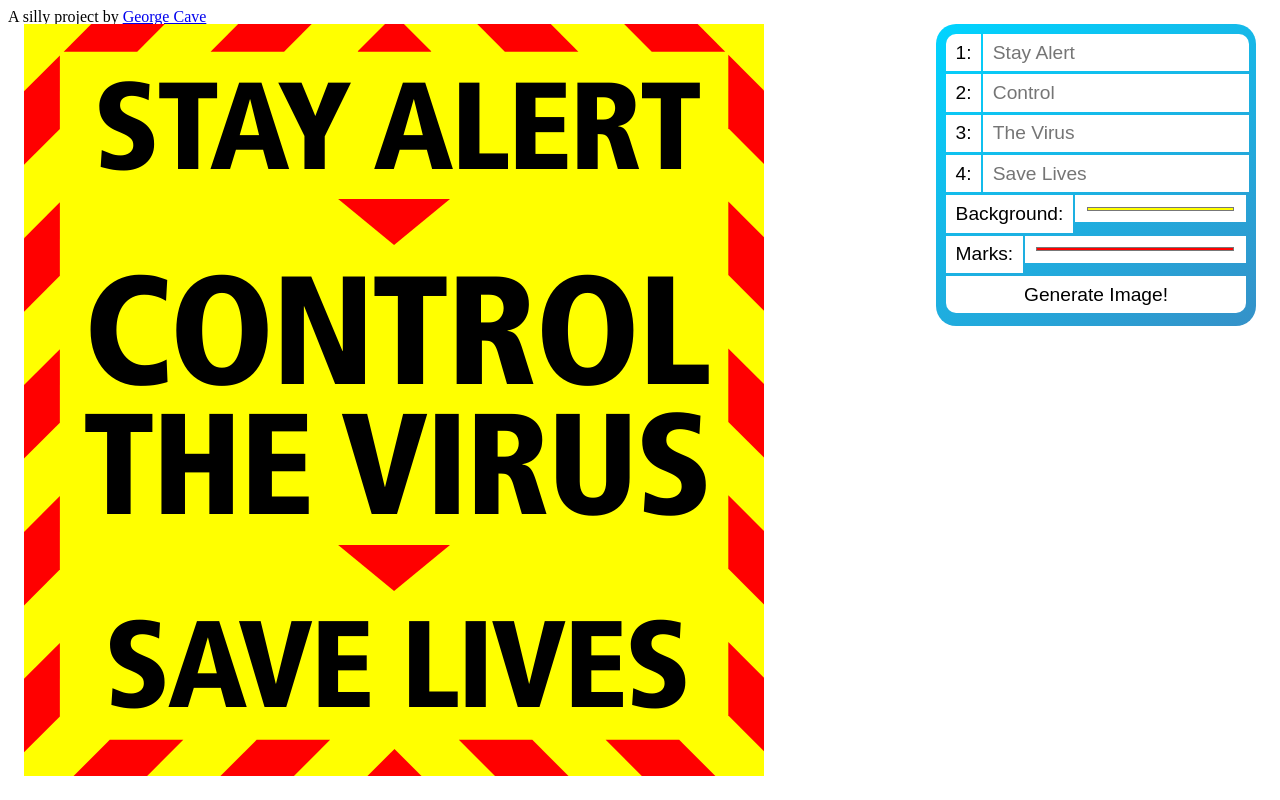
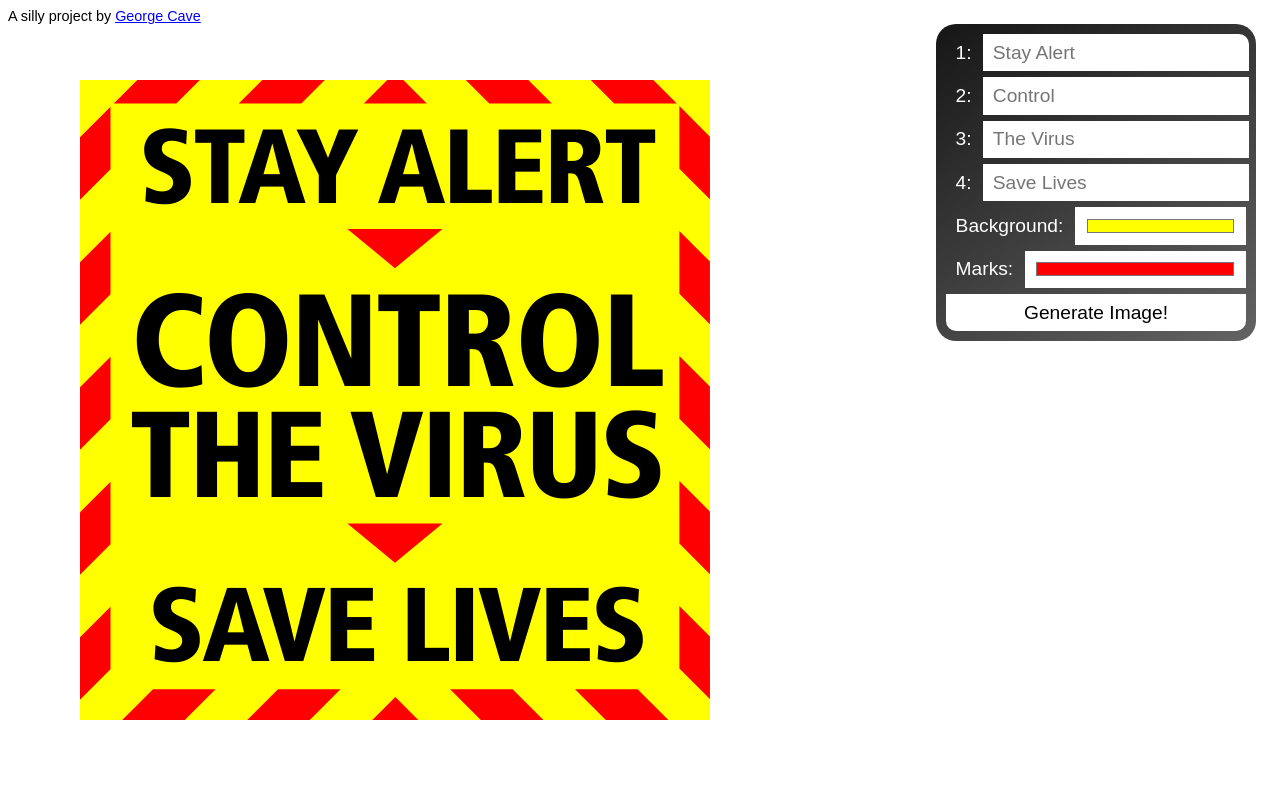
Before and after one commit to gcsalzburg/save-lives, a plain HTML site: page index.html in a window 1280 px wide. Drawn offline with Linux system fonts and the light colour scheme.

Commit message:
Add extra styles

```diff
--- a/styles.css
+++ b/styles.css
@@ -6,7 +6,14 @@
    font-style: normal;
 }
 
-.poster_panel{position:absolute; left:3vh; top:3vh; height:94vh; width:auto; z-index:50;}
+.credits{
+   font-family:Arial, sans-serif;
+   font-size:0.9em;
+}
+.credits a{
+   color: blue;
+}
+.poster_panel{position:absolute; left:10vh; top:10vh; height:80vh; width:auto; z-index:50;}
 
 .editor{
    position:absolute;
@@ -16,18 +23,19 @@
    max-width: 300px;
    z-index:100;
    background: rgb(53,145,200);
-   background: linear-gradient(327deg, rgba(53,145,200,1) 0%, rgba(0,212,255,1) 100%);
+   background: linear-gradient(327deg, rgb(99,99,99) 0%, rgb(22,22,22) 100%);
    padding: 10px;
    border-radius: 20px;
 }
 .editor form{display:flex; flex-direction: column;}
-.editor form > div{display:flex; margin-bottom:3px;}
+.editor form > div:not(:last-of-type){display:flex; margin-bottom:6px;}
 .editor form > div:last-of-type{justify-content:end;}
 .editor label, .editor input{
    font-size:1.2em;
    padding: 0.4em 0.5em;
+   height: auto;
 }
-.editor label{color:black; margin-right:2px; background:white;}
+.editor label{color:white; margin-right:2px;}
 .editor input{width:250px; border:none; background:white; color:#000;}
 .editor input[type=submit]{position:relative; right:0;}
 .editor input[type=submit]:hover{background:#333; color:#fff}
```
